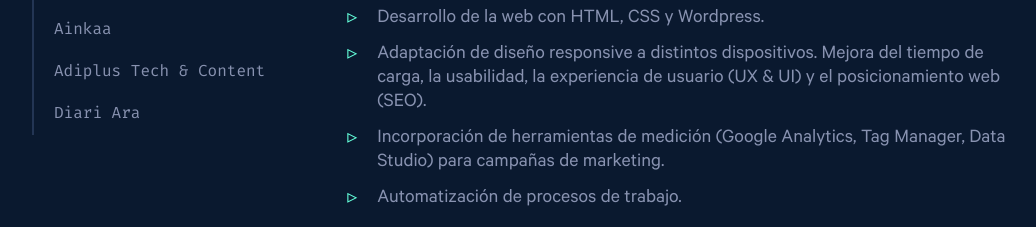
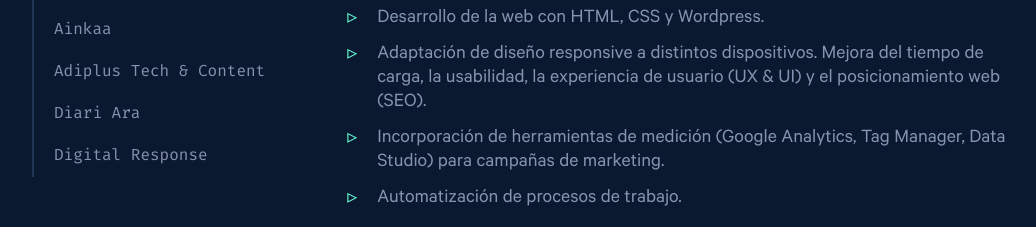
Before and after one commit to EricSalat/web-profesional, a React (Create React App) app: page / in a window 1280 px wide. Shown: the part 1820-2047 px from the top of the page, without its empty margins (118-1154 px from the left). Built offline with nearby package versions, Linux system fonts and the light colour scheme.

Commit message:
Añadida empresa Digital Response (solo en español)

```diff
--- a/src/components/Trabajos/Trabajos.jsx
+++ b/src/components/Trabajos/Trabajos.jsx
@@ -14,12 +14,14 @@ export default function Trabajos() {
   const [ainkaa, setAinkaa] = useState(false);
   const [adiplus, setAdiplus] = useState(false);
   const [diariAra, setDiariAra] = useState(false);
+  const [digitalResponse, setDigitalResponse] = useState(false)
 
   const [arianTab, setArianTab] = useState(true);
   const [poliedricTab, setPoliedricTab] = useState(false);
   const [ainkaaTab, setAinkaaTab] = useState(false);
   const [adiPlusTab, setAdiPlusTab] = useState(false);
   const [diariAraTab, setDiariAraTab] = useState(false);
+  const [digitalResponseTab, setDigitalResponseTab] = useState(false)
 
   return (
     <>
@@ -31,12 +33,13 @@ export default function Trabajos() {
             id="arian"
             class={arianTab ? "tab-button-active" : "tab-button-inactive"}
             onclick={() => {
-              setArian(true); setPoliedric(false); setAinkaa(false); setAdiplus(false); setDiariAra(false);
+              setArian(true); setPoliedric(false); setAinkaa(false); setAdiplus(false); setDiariAra(false); setDigitalResponse(false);
               setArianTab(true);
               setPoliedricTab(false);
               setAinkaaTab(false);
               setAdiPlusTab(false);
               setDiariAraTab(false);
+              setDigitalResponseTab(false);
             }}
           />
           <TabButton
@@ -44,12 +47,13 @@ export default function Trabajos() {
             class={poliedricTab ? "tab-button-active" : "tab-button-inactive"}
             id="poliedric"
             onclick={() => {
-              setArian(false); setPoliedric(true); setAinkaa(false); setAdiplus(false); setDiariAra(false);
+              setArian(false); setPoliedric(true); setAinkaa(false); setAdiplus(false); setDiariAra(false); setDigitalResponse(false);
               setArianTab(false);
               setPoliedricTab(true);
               setAinkaaTab(false);
               setAdiPlusTab(false);
               setDiariAraTab(false);
+              setDigitalResponseTab(false);
 
             }}
           />
@@ -57,24 +61,26 @@ export default function Trabajos() {
             class={ainkaaTab ? "tab-button-active" : "tab-button-inactive"}
             id="ainkaa"
             onclick={() => {
-              setArian(false); setPoliedric(false); setAinkaa(true); setAdiplus(false); setDiariAra(false);
+              setArian(false); setPoliedric(false); setAinkaa(true); setAdiplus(false); setDiariAra(false); setDigitalResponse(false);
               setArianTab(false);
               setPoliedricTab(false);
               setAinkaaTab(true);
               setAdiPlusTab(false);
               setDiariAraTab(false);
+              setDigitalResponseTab(false);
             }} />
           <TabButton
             text="Adiplus Tech & Content"
             class={adiPlusTab ? "tab-button-active" : "tab-button-inactive"}
             id="adiplus"
             onclick={() => {
-              setArian(false); setPoliedric(false); setAinkaa(false); setAdiplus(true); setDiariAra(false);
+              setArian(false); setPoliedric(false); setAinkaa(false); setAdiplus(true); setDiariAra(false); setDigitalResponse(false);
               setArianTab(false);
               setPoliedricTab(false);
               setAinkaaTab(false);
               setAdiPlusTab(true);
               setDiariAraTab(false);
+              setDigitalResponseTab(false);
             }}
           />
           <TabButton
@@ -82,12 +88,28 @@ export default function Trabajos() {
             class={diariAraTab ? "tab-button-active" : "tab-button-inactive"}
             id="diariara"
             onclick={() => {
-              setArian(false); setPoliedric(false); setAinkaa(false); setAdiplus(false); setDiariAra(true);
+              setArian(false); setPoliedric(false); setAinkaa(false); setAdiplus(false); setDiariAra(true); setDigitalResponse(false);
               setArianTab(false);
               setPoliedricTab(false);
               setAinkaaTab(false);
               setAdiPlusTab(false);
               setDiariAraTab(true);
+              setDigitalResponseTab(false);
+            }}
+          />
+
+          <TabButton
+          text="Digital Response"
+          class={digitalResponseTab ? "tab-button-active" : "tab-button-inactive"}
+          id="digital"
+          onclick={() => {
+            setArian(false); setPoliedric(false); setAinkaa(false); setAdiplus(false); setDiariAra(false); setDigitalResponse(true);
+            setArianTab(false);
+            setPoliedricTab(false);
+            setAinkaaTab(false);
+            setAdiPlusTab(false);
+            setDiariAraTab(false);
+            setDigitalResponseTab(true);
           }}
           />
         </div>
@@ -172,6 +194,22 @@ export default function Trabajos() {
           ) : (
             null
             )}
+
+        {digitalResponse ? (
+          <FichaTrabajo
+          id="digital-description"
+          role={<FormattedMessage id="jobs.digital" defaultMessage="Desarrollador de Front-end" />}
+          href="https://www.digitalresponse.es/"
+          company="Digital Response"
+          period={<FormattedMessage id="jobs.ara-dates" defaultMessage="Septiembre 2018 - Mayo 2019" />}
+          duty1={<FormattedMessage id="jobs.digital-duty1" defaultMessage="Programación responsive para los distintos clientes de correo" />}
+          duty2={<FormattedMessage id="jobs.digital-duty2" defaultMessage="Programación responsive para los distintos clientes de correo." />}
+          duty3={<FormattedMessage id="jobs.digital-duty3" defaultMessage="Maquetación pixel perfect en base a mockups de Adobe XD" />}
+          // duty4={<FormattedMessage id="jobs.digital-duty4" defaultMessage="Colaboración puntual con otras secciones." />}
+          />
+          ) : (
+            null
+            )}
       </div>
     </>
   );
--- a/src/languages/es-ES.json
+++ b/src/languages/es-ES.json
@@ -54,6 +54,14 @@
   "jobs.ara-duty3": "Asistencia a ruedas de prensa.",
   "jobs.ara-duty4": "Colaboración puntual con otras secciones.",
 
+  "jobs.digital": "Desarrollador de Front-end",
+  "jobs.digital-dates": "Enero 2023 - Actualidad",
+  "jobs.digital-duty1": "Maquetación de campañas de email para CaixaBank en",
+  "jobs.digital-duty2": "Programación responsive para los distintos clientes de correo",
+
+  "jobs.digital-duty3": "Maquetación pixel perfect en base a mockups de Adobe XD",
+
+
 
 
 
```
Lines whose indentation alone changed are shown as unchanged.
